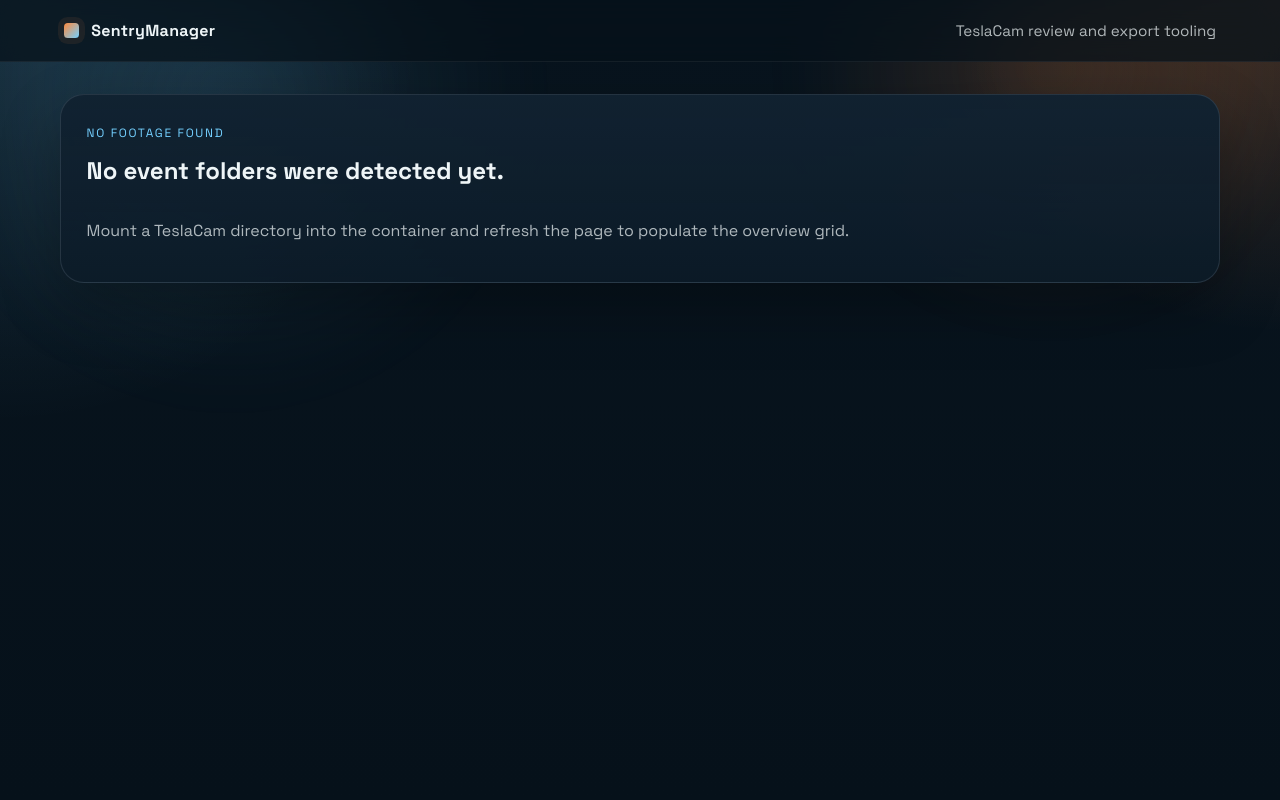
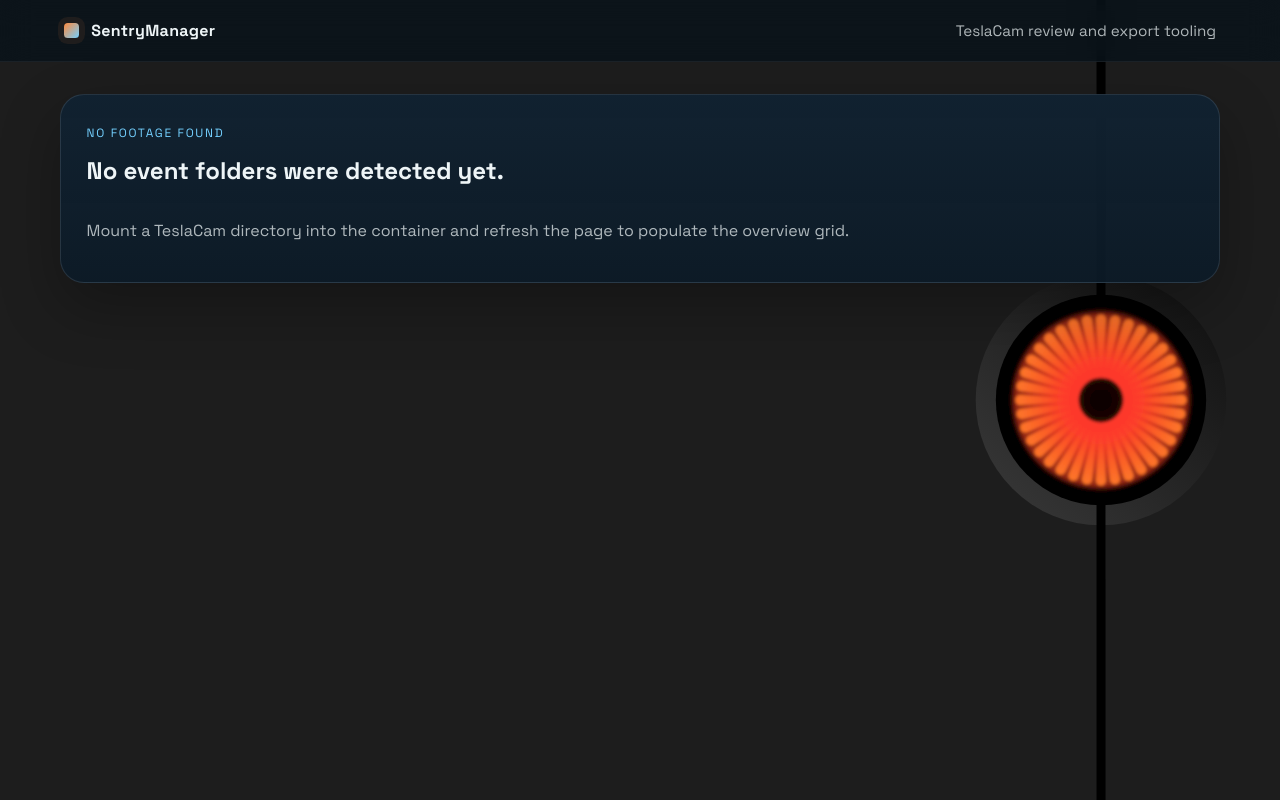
Before and after one commit to jaimevisser/SentryManager, a Flask app: page / in a window 1280 px wide. Run offline with Flask 3, Linux system fonts and the light colour scheme.

Commit message:
Add turret eye index background

```diff
--- a/app/static/css/common.css
+++ b/app/static/css/common.css
@@ -1,6 +1,6 @@
 :root {
-    --bg: #06111a;
-    --bg-soft: #0d1c29;
+    --bg: #1d1d1d;
+    --bg-soft: #1d1d1d;
     --surface: rgba(12, 27, 40, 0.9);
     --surface-strong: rgba(17, 34, 49, 0.98);
     --border: rgba(210, 230, 245, 0.12);
@@ -25,10 +25,7 @@ body {
     min-height: 100vh;
     font-family: "Space Grotesk", "Helvetica Neue", sans-serif;
     color: var(--text);
-    background:
-        radial-gradient(circle at top left, rgba(116, 208, 255, 0.16), transparent 28%),
-        radial-gradient(circle at top right, rgba(255, 138, 61, 0.22), transparent 22%),
-        linear-gradient(180deg, #08141e 0%, #06111a 100%);
+    background: #1d1d1d;
 }
 
 a {
@@ -39,10 +36,7 @@ a {
     position: fixed;
     inset: 0;
     pointer-events: none;
-    background:
-        radial-gradient(circle at 18% 12%, rgba(116, 208, 255, 0.12), transparent 24%),
-        radial-gradient(circle at 82% 8%, rgba(255, 138, 61, 0.16), transparent 20%);
-    filter: blur(28px);
+    display: none;
 }
 
 .site-header {
@@ -76,9 +70,77 @@ a {
     box-shadow: 0 0 0 6px rgba(255, 138, 61, 0.08);
 }
 
+.page-shell.index-shell {
+    position: relative;
+    isolation: isolate;
+    --index-eye-size: min(28vw, 26rem);
+    --index-eye-line-width: calc(var(--index-eye-size) * 0.025);
+}
+
+.page-shell.index-shell .index-eye-bg {
+    position: fixed;
+    top: 0;
+    bottom: 0;
+    right: 0;
+    width: 33.333vw;
+    min-width: 18rem;
+    display: flex;
+    align-items: center;
+    justify-content: flex-end;
+    pointer-events: none;
+    z-index: 0;
+}
+
+.page-shell.index-shell .index-eye-asset {
+    position: relative;
+    width: var(--index-eye-size);
+    flex: 0 0 auto;
+}
+
+.page-shell.index-shell .index-eye-asset::before {
+    content: "";
+    position: absolute;
+    left: 50%;
+    top: -100vh;
+    bottom: -100vh;
+    width: var(--index-eye-line-width);
+    background: #000000;
+    transform: translateX(-50%);
+    z-index: 0;
+}
+
+.page-shell.index-shell .index-eye-bg img {
+    display: block;
+    width: 100%;
+    max-width: 100%;
+    height: auto;
+    position: relative;
+    z-index: 1;
+}
+
+.page-shell.index-shell > :not(.index-eye-bg) {
+    position: relative;
+    z-index: 1;
+}
+
 .header-copy {
     color: var(--muted);
     font-size: 0.95rem;
+}
+
+@media (max-width: 720px) {
+    .page-shell.index-shell {
+        --index-eye-size: min(46vw, 18rem);
+    }
+
+    .page-shell.index-shell .index-eye-bg {
+        width: 52vw;
+        min-width: 0;
+    }
+
+    .site-header {
+        padding: 1rem 1.25rem;
+    }
 }
 
 .page-shell {
--- a/app/templates/index.html
+++ b/app/templates/index.html
@@ -1,6 +1,12 @@
 {% extends "base.html" %}
+{% set page_shell_class = "index-shell" %}
 
 {% block content %}
+    <div class="index-eye-bg" aria-hidden="true">
+        <div class="index-eye-asset">
+            <img src="{{ url_for('static', filename='images/orange-status-light.svg') }}" alt="">
+        </div>
+    </div>
     {% if day_groups %}
         <div class="day-section-list">
             {% for day_group in day_groups %}
```
Also changed, not shown: AGENTS.md (+1 -0 lines), app/static/images/orange-status-light.svg (added).
